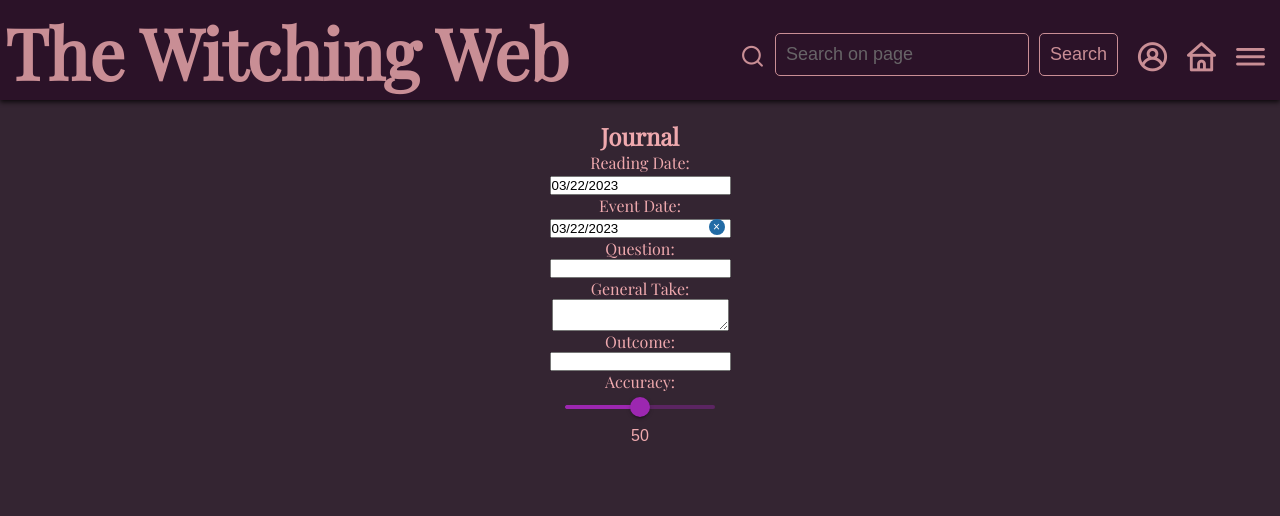
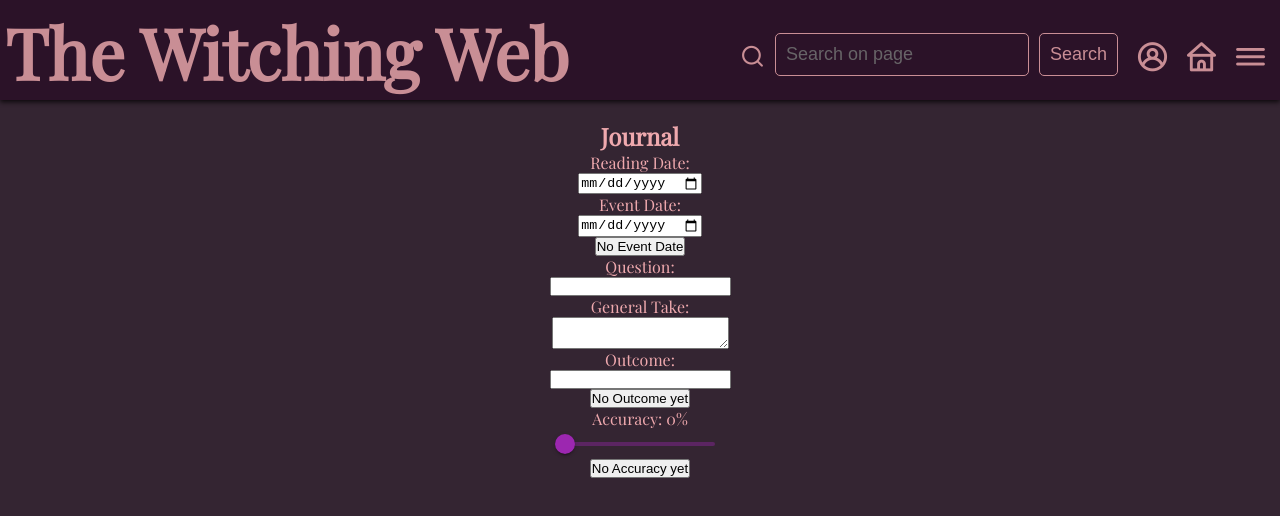
Before and after one commit to Mayalynn96/mystic-lilac, a React (Create React App) app: page /journal in a window 1280 px wide. Shown: the top 516 px of the page. Built offline with nearby package versions, Linux system fonts and the light colour scheme.

Commit message:
almost finished reading adding

```diff
--- a/src/App.js
+++ b/src/App.js
@@ -5,7 +5,7 @@ import Home from "./pages/Home/Home";
 import Login from "./pages/Login/Login";
 import AllCards from "./pages/AllCards/AllCards";
 import Profile from "./pages/Profile/Profile";
-import Journal from "./pages/Journal/Journal";
+import Journal from "./pages/Journal/Journal.tsx";
 import API from "./utils/API";
 
 
--- a/src/pages/Journal/Journal.css
+++ b/src/pages/Journal/Journal.css
@@ -7,14 +7,14 @@
     width: 150px;
 }
 
-form {
+#readingForm {
     display: flex;
     flex-direction: column;
     width: 80%;
     align-items: center;
 }
 
-main {
+#journalMain {
     display: flex;
     align-items: center;
     flex-direction: column;
--- a/src/pages/Journal/Journal.js
+++ /dev/null
@@ -1,58 +0,0 @@
-import React, { useEffect, useState } from 'react';
-import API from '../../utils/API';
-import DatePicker from 'react-datepicker';
-import './Journal.css'
-import 'react-datepicker/dist/react-datepicker.css';
-import { Slider } from '@mui/material';
-
-function Journal() {
-    const [readingDate, setReadingDate] = useState(new Date());
-    const [eventDate, setEventDate] = useState(new Date());
-    const [question, setQuestion] = useState('')
-    const [generalTake, setGeneralTake] = useState('')
-    const [outcome, setOutcome] = useState('')
-    const [accuracy, setAccuracy] = useState(50);
-
-    const handleChange = (e) => {
-        e.preventDefault();
-
-        if (e.target.id === "questionInput") {
-            setQuestion(e.target.value)
-        } else if (e.target.id === "generalTakeInput") {
-            setGeneralTake(e.target.value)
-        } else if (e.target.id === "outcomeInput") {
-            setOutcome(e.target.value)
-        } else if (e.target.id === "accuracy") {
-            setAccuracy(e.target.value)
-        }
-    }
-
-    const handleChange2 = (event: Event, newValue: number | number[]) => {
-        if (typeof newValue === 'number') {
-            setAccuracy(newValue);
-        }
-    };
-
-    return (
-        <main>
-            <h2>Journal</h2>
-            <form>
-                <label>Reading Date:</label>
-                <DatePicker selected={readingDate} onChange={(date) => setReadingDate(date)} maxDate={new Date()} showMonthDropdown={true} showYearDropdown={true} />
-                <label>Event Date:</label>
-                <DatePicker placeholderText='No event date' isClearable={true} minDate={readingDate} selected={eventDate} onChange={(date) => setEventDate(date)} showMonthDropdown={true} showYearDropdown={true} />
-                <label>Question:</label>
-                <input type='text' id='questionInput' value={question} onChange={handleChange} />
-                <label>General Take:</label>
-                <textarea id='generalTakeInput' value={generalTake} onChange={handleChange} />
-                <label>Outcome:</label>
-                <input type='text' id='outcomeInput' value={outcome} onChange={handleChange} />
-                <label>Accuracy:</label>
-                <Slider id="accuracyInput" aria-label="accuracy" value={accuracy} onChange={handleChange2} color="secondary" min={0} max={100} />
-                <p>{accuracy}</p>
-            </form>
-        </main>
-    )
-}
-
-export default Journal;
--- /dev/null
+++ b/src/pages/Journal/Journal.tsx
@@ -0,0 +1,108 @@
+import React, { useEffect, useState } from 'react';
+import API from '../../utils/API';
+import DatePicker from 'react-datepicker';
+import './Journal.css'
+import 'react-datepicker/dist/react-datepicker.css';
+import { Slider } from '@mui/material';
+
+function Journal() {
+    const [readingDate, setReadingDate] = useState(new Date());
+    const [eventDate, setEventDate] = useState<Date | null>(new Date());
+    const [question, setQuestion] = useState('')
+    const [generalTake, setGeneralTake] = useState('')
+    const [outcome, setOutcome] = useState('')
+    const [accuracyInput, setAccuracyInput] = useState(0);
+    const [accuracy, setAccuracy] = useState<Number | null>(0);
+
+    const handleChange = (event) => {
+        event.preventDefault();
+
+        if (event.target.id === "questionInput") {
+            setQuestion(event.target.value)
+        } else if (event.target.id === "generalTakeInput") {
+            setGeneralTake(event.target.value)
+        } else if (event.target.id === "outcomeInput") {
+            setOutcome(event.target.value)
+        } else if (event.target.id === "accuracy") {
+            setAccuracyInput(event.target.value)
+        } else if (event.target.id === "readingDate") {
+            setReadingDate(event.target.Value)
+        } else if (event.target.id === "eventDate") {
+            setEventDate(event.target.value)
+        }
+    }
+
+    const handleChange2 = (event: Event, newValue: number | number[]) => {
+        if (typeof newValue === 'number') {
+            setAccuracyInput(newValue);
+        }
+    };
+
+    const disableEventDate = (event) => {
+        event.preventDefault()
+
+        if(event.target.id === "disableEventDate"){
+            const eventDateInput = (document.getElementById("eventDate") as any);
+
+        if(eventDateInput && !eventDateInput.disabled){
+            eventDateInput.disabled = true;
+            event.target.textContent = "Add Event Date";
+            setEventDate(null)
+        } else if (eventDateInput && eventDateInput.disabled){
+            eventDateInput.disabled = false;
+            event.target.textContent = "No Event Date";
+        }
+        } else if (event.target.id === "disableOutcome") {
+            const outcomeInput = (document.getElementById("outcomeInput") as any);
+
+            if(outcomeInput && !outcomeInput.disabled){
+                outcomeInput.disabled = true;
+                event.target.textContent = "Add Outcome";
+                setOutcome('')
+            } else if(outcomeInput && outcomeInput.disabled){
+                outcomeInput.disabled = false;
+                event.target.textContent = "No Outcome yet";
+            }
+        } else if (event.target.id === "disableAccuracy"){
+            const disableAccuracy = (document.getElementById("accuracyInput") as any);
+            const accuracyLabel = (document.getElementById("accuracyLabel") as any);
+
+            if(disableAccuracy && disableAccuracy.style.display === ""){
+                disableAccuracy.style.display = "none";
+                accuracyLabel.style.display = "none";
+                event.target.textContent = "Add Accuracy";
+                setAccuracy(null)
+            } else if(disableAccuracy && disableAccuracy.style.display === "none"){
+                disableAccuracy.style.display = "";
+                accuracyLabel.style.display = "";
+                event.target.textContent = "No Accuracy yet";
+                setAccuracy(accuracyInput)
+            }
+        }
+    }
+
+    return (
+        <main id="journalMain">
+            <h2>Journal</h2>
+            <form id="readingForm">
+                <label>Reading Date:</label>
+                <input type="date" onChange={handleChange} id="readingDate" />
+                <label>Event Date:</label>
+                <input type="date" onChange={handleChange} id="eventDate" disabled={false} />
+                <button id='disableEventDate' onClick={disableEventDate}>No Event Date</button>
+                <label>Question:</label>
+                <input type='text' id='questionInput' value={question} onChange={handleChange} />
+                <label>General Take:</label>
+                <textarea id='generalTakeInput' value={generalTake} onChange={handleChange} />
+                <label>Outcome:</label>
+                <input type='text' id='outcomeInput' value={outcome} onChange={handleChange} />
+                <button id='disableOutcome' onClick={disableEventDate}>No Outcome yet</button>
+                <label id='accuracyLabel'>Accuracy: {accuracyInput}%</label>
+                <Slider id="accuracyInput" aria-label="accuracyInput" onChange={handleChange2} color="secondary" min={0} max={100} disabled={false}/>
+                <button id='disableAccuracy' onClick={disableEventDate}>No Accuracy yet</button>
+            </form>
+        </main>
+    )
+}
+
+export default Journal;
```
